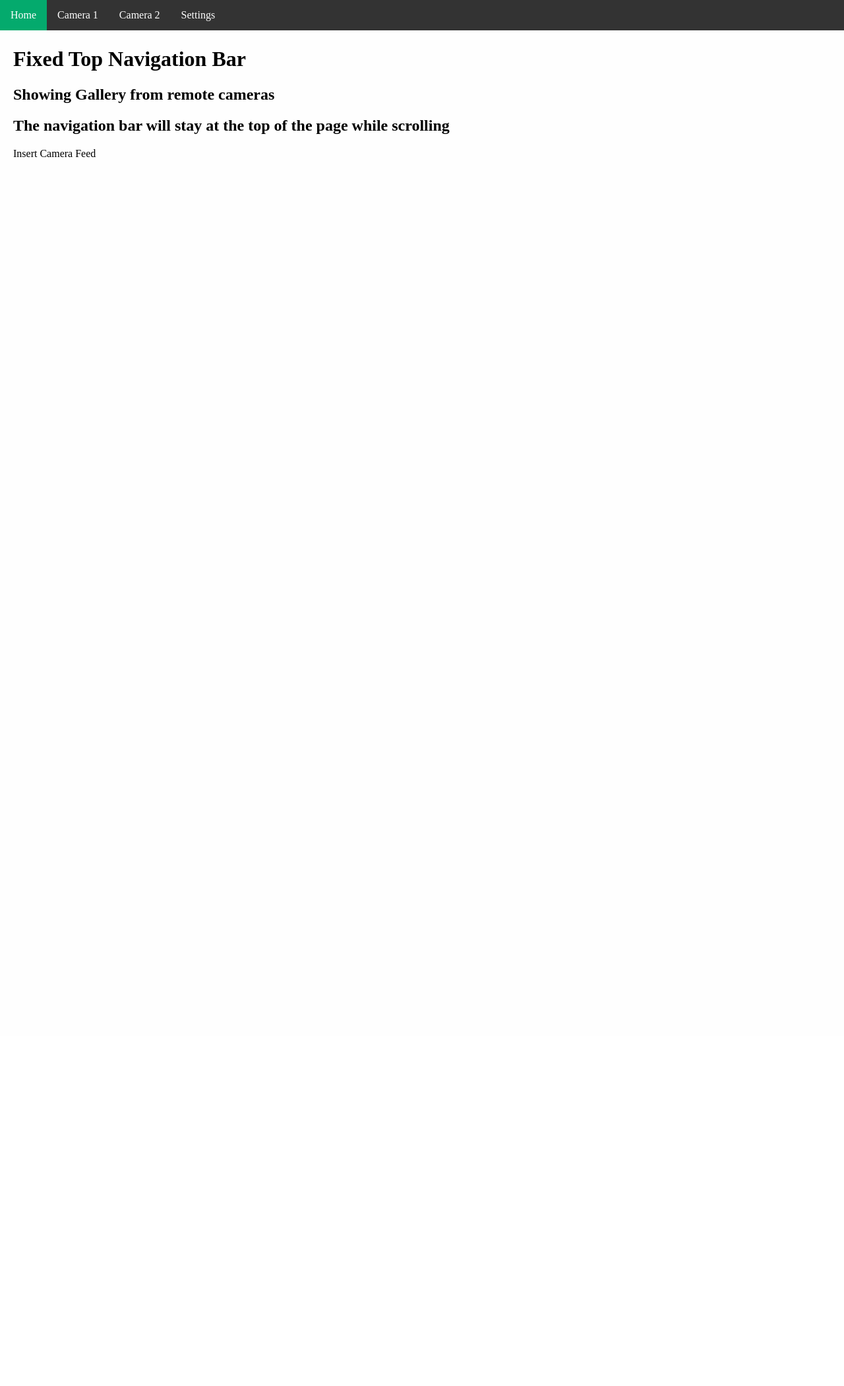
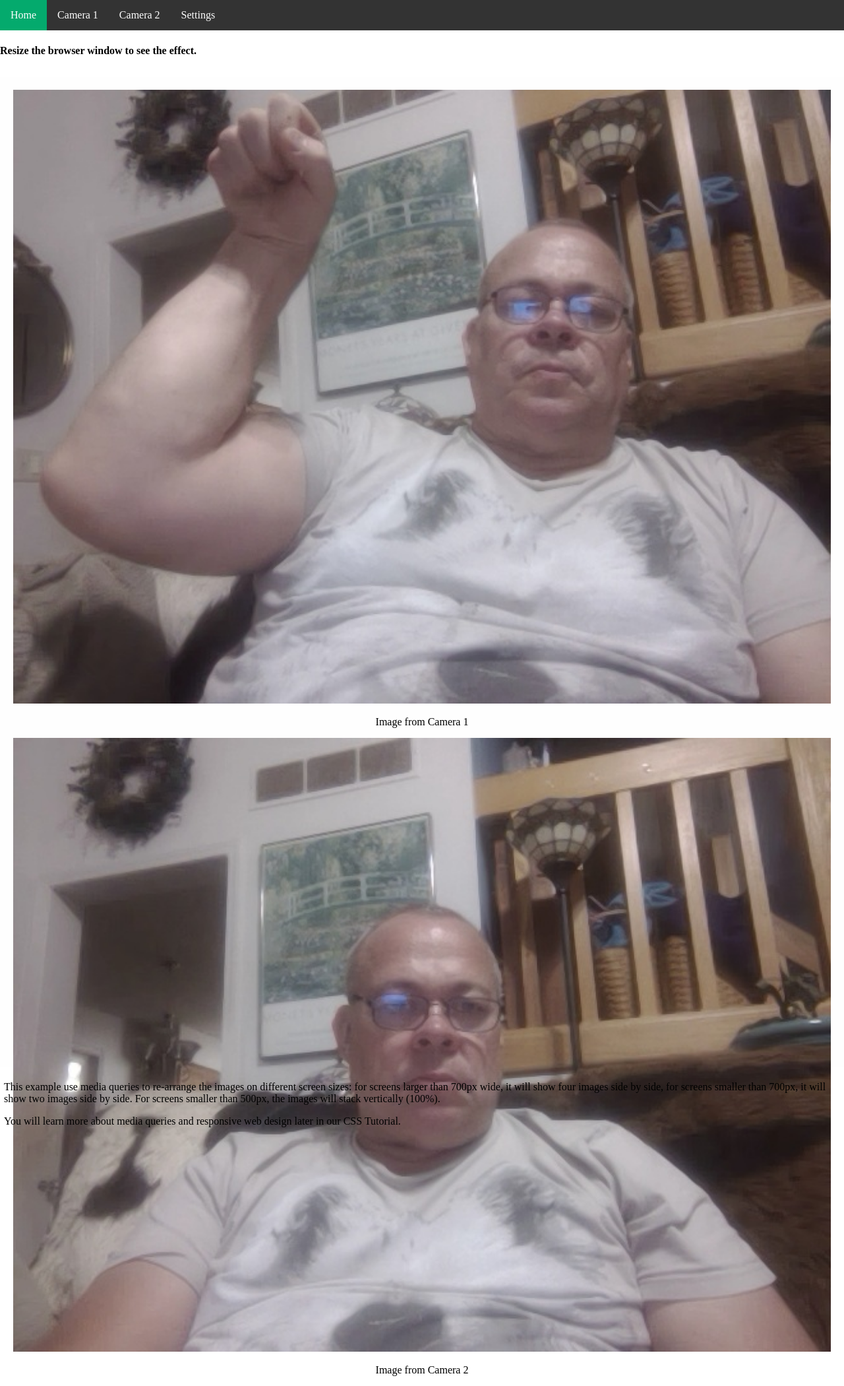
Before and after one commit to bkeery/Flask-Basics, a Flask app: page / in a window 1280 px wide. Shown: the whole page at 66% size. Before the commit the page ends 238 px from the top, so only its background shows below. Run offline with Flask 3, Linux system fonts and the light colour scheme.

Commit message:
gallery working

```diff
--- a/templates/index.html
+++ b/templates/index.html
@@ -34,23 +34,92 @@ li a:hover:not(.active) {
 .active {
   background-color: #04AA6D;
 }
+
+# image gallery styles
+div.gallery {
+  border: 1px solid #ccc;
+}
+
+div.gallery:hover {
+  border: 1px solid #777;
+}
+
+div.gallery img {
+  width: 100%;
+  height: auto;
+}
+
+div.desc {
+  padding: 15px;
+  text-align: center;
+}
+
+* {
+  box-sizing: border-box;
+}
+
+.responsive {
+  padding: 0 6px;
+  float: left;
+  width: 24.99999%;
+}
+
+@media only screen and (max-width: 700px) {
+  .responsive {
+    width: 49.99999%;
+    margin: 6px 0;
+  }
+}
+
+@media only screen and (max-width: 500px) {
+  .responsive {
+    width: 100%;
+  }
+}
+
+.clearfix:after {
+  content: "";
+  display: table;
+  clear: both;
+}
+
 </style>
 </head>
+
 <body>
 
 <ul>
   <li><a class="active" href="#home">Home</a></li>
   <li><a href="Camera1.html">Camera 1</a></li>
   <li><a href="Camera2.html">Camera 2</a></li>
-  <li><a href="Settings.html">Settings</a></li>
+  <li><a href="http://bowcam:5000/refreshImg">Settings</a></li>
 </ul>
+<h2>Responsive Image Gallery</h2>
+<h4>Resize the browser window to see the effect.</h4>
 
 <div style="padding:20px;margin-top:30px;background-color:#fefefe;height:1500px;">
-  <h1>Fixed Top Navigation Bar</h1>
-  <h2>Showing Gallery from remote cameras</h2>
-  <h2>The navigation bar will stay at the top of the page while scrolling</h2>
+  <div class="responsive">
+    </div><div class="gallery">
+      <a target="_blank" href="Camera last image taken">
+        <img src="http://bowcam:5000/static/Image001.jpg" alt="Camera 1">
+      </a>
+      <div class="desc">Image from Camera 1</div>
+    </div>
 
-  <p>Insert Camera Feed</p>
+    <div class="gallery">
+      <a target="_blank" href="Camera2/static/Image001.jpg">
+        <img src="/Camera2/static/Image001.jpg" alt="Camera 2">
+      </a>
+      <div class="desc">Image from Camera 2</div>
+    </div>
+  </div>
+</div>
+
+<div class="clearfix"></div>
+
+<div style="padding:6px;">
+  <p>This example use media queries to re-arrange the images on different screen sizes: for screens larger than 700px wide, it will show four images side by side, for screens smaller than 700px, it will show two images side by side. For screens smaller than 500px, the images will stack vertically (100%).</p>
+  <p>You will learn more about media queries and responsive web design later in our CSS Tutorial.</p>
 </div>
 
 </body>
```
Also changed, not shown: Camera1/static/Image001.jpg (added), Camera2/static/Image001.jpg (added).
